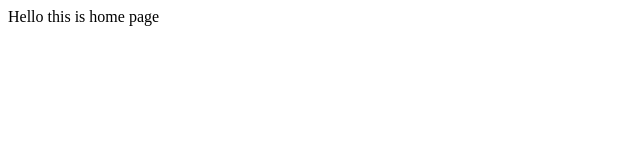
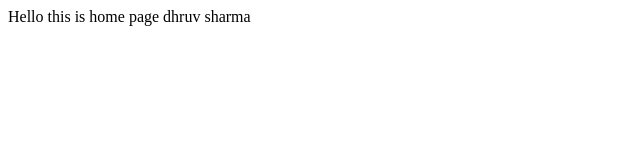
Before and after one commit to dhruv-pandit-tech/divine, a plain HTML site: page index.html in a window 1280 px wide. Shown: the whole page, without its empty margins (0-640 px from the left). Drawn offline with Linux system fonts and the light colour scheme.

Commit message:
update the file

```diff
--- a/index.html
+++ b/index.html
@@ -7,5 +7,6 @@
 </head>
 <body>
     Hello this is home page
+    dhruv sharma
 </body>
 </html>
```
